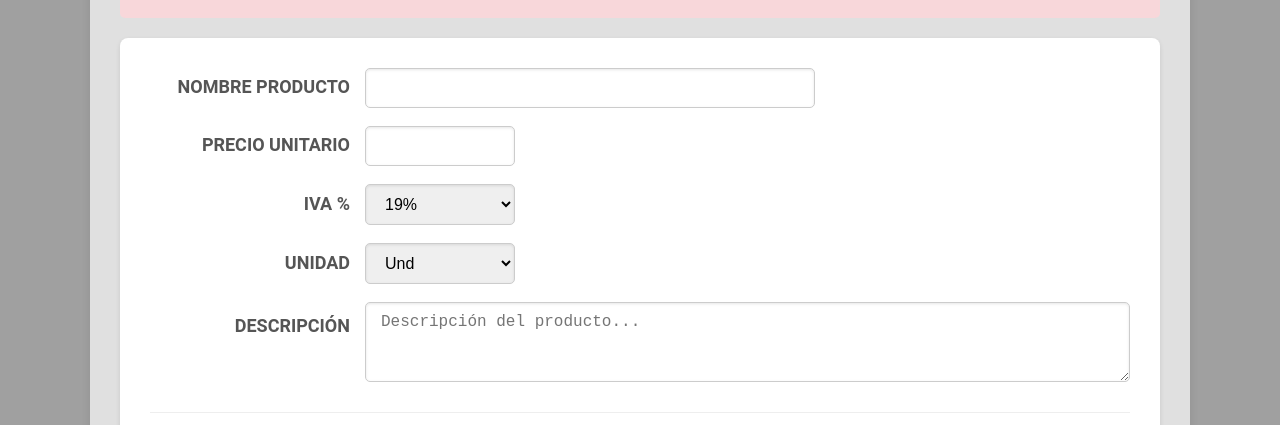
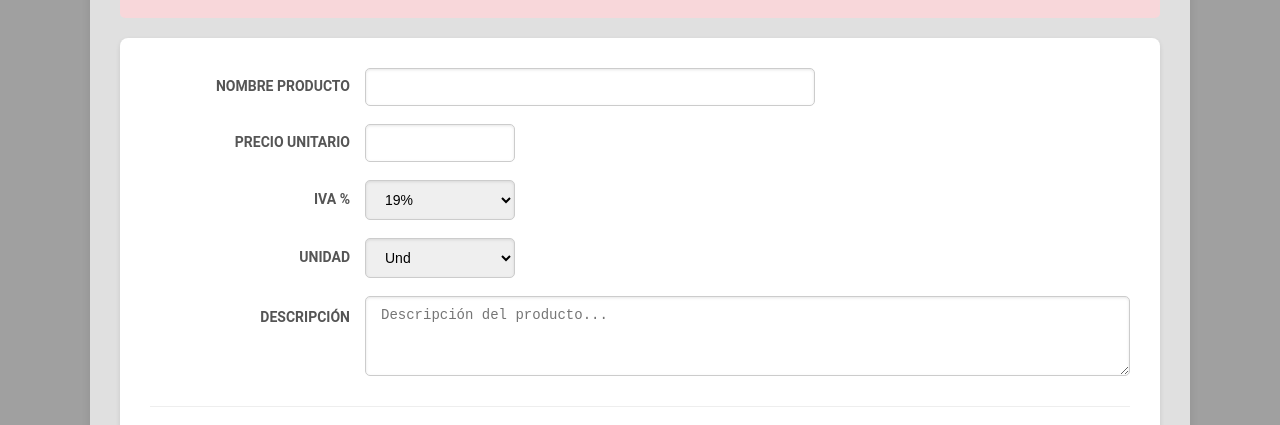
Before and after one commit to DanielFernandoVelazco/tundama-system, a React (Create React App) app in the folder frontend/: page /products in a window 1280 px wide. Shown: the part 193-618 px from the top of the page. Built offline with nearby package versions, Linux system fonts and the light colour scheme; no server answers; sample sign-in values are in the browser's storage.

Commit message:
Modifica css products

```diff
--- a/frontend/src/pages/Products/Products.css
+++ b/frontend/src/pages/Products/Products.css
@@ -153,7 +153,7 @@
     align-items: center;
     margin-bottom: 18px;
     width: 100%;
-    font-size: 18px;
+    font-size: 14px;
 }
 
 .form-group-products label {
@@ -173,7 +173,7 @@
     padding: 10px 15px;
     border: 1px solid #ccc;
     border-radius: 5px;
-    font-size: 16px;
+    font-size: 14px;
     box-shadow: inset 0 1px 3px rgba(0, 0, 0, 0.1);
     max-width: 450px;
 }
```
